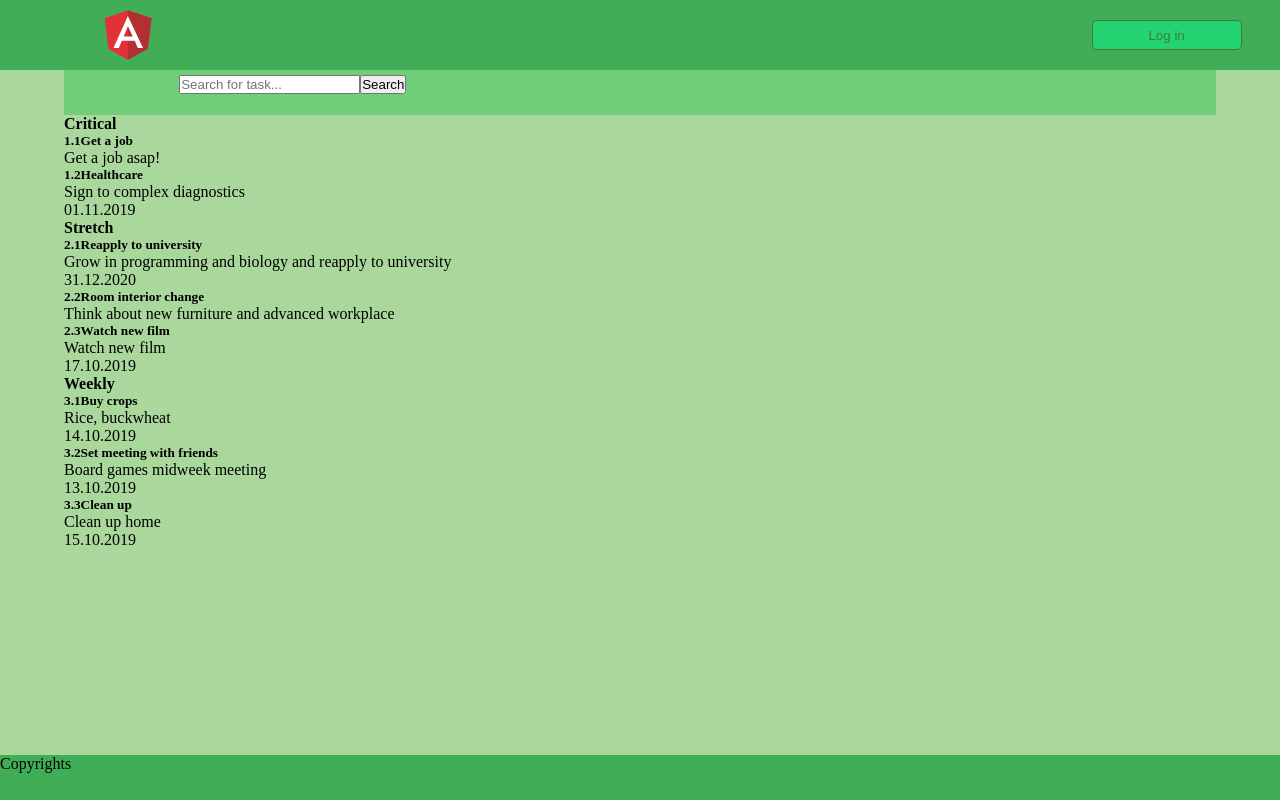
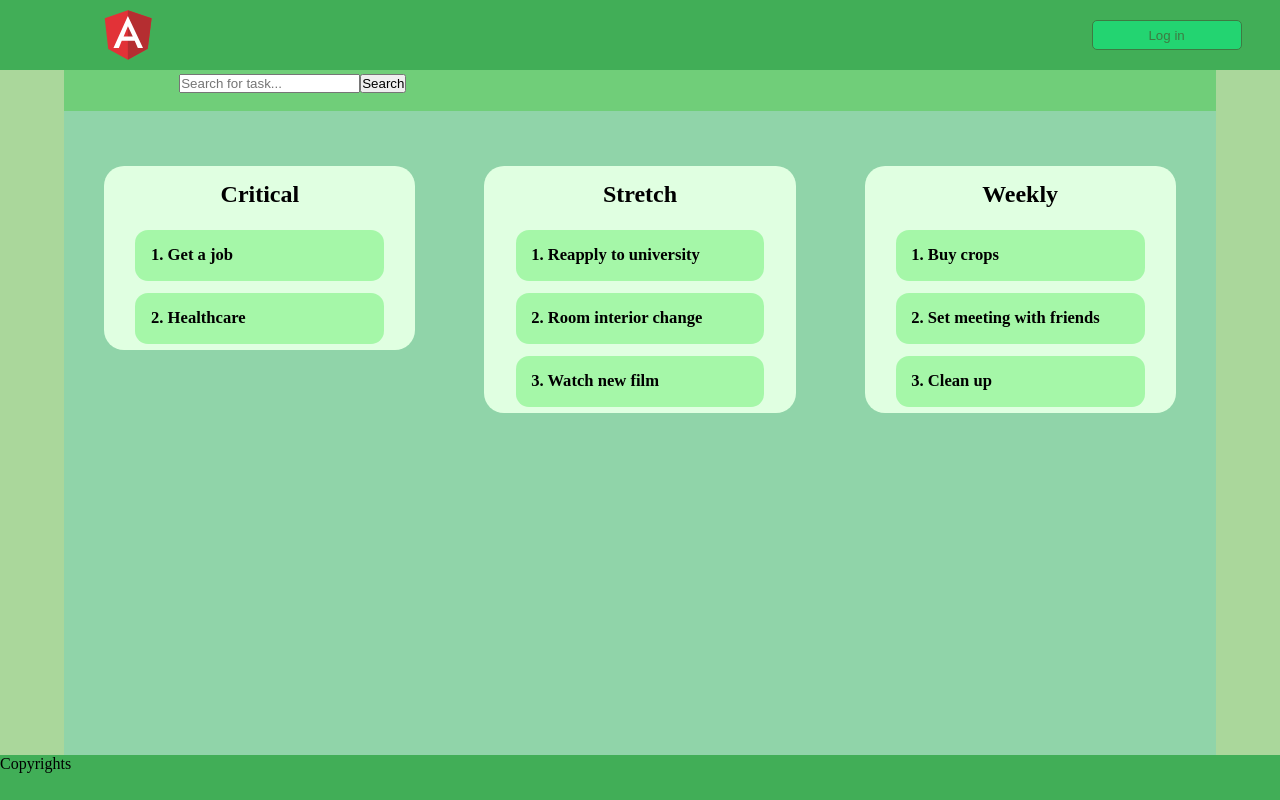
Before and after one commit to Zamtakaish/AngularJSLab, an Angular app in the folder jslab/: page / in a window 1280 px wide. Built offline with nearby package versions, Linux system fonts and the light colour scheme.

Commit message:
feat: add delete function, set card styles

```diff
--- a/jslab/src/app/board/board.component.css
+++ b/jslab/src/app/board/board.component.css
@@ -4,3 +4,34 @@
   align-items: center;
   background-color: #70ce79;
 }
+.main__card-list_wrapper{
+  height: 100%;
+  padding-top: 20px;
+  display: flex;
+  justify-content: center;
+  align-items: flex-start;
+  flex-wrap: wrap;
+  background-color: rgba(96, 206, 195, 0.35);
+}
+.main__card-list{
+  width: 27%;
+  margin: 3%;
+  display: flex;
+  flex-direction: column;
+  align-items: center;
+  border-radius: 20px;
+  background-color: #e0ffe1;
+}
+
+@media (max-width: 420px){
+  .main__card-list{
+    width: 90%;
+    margin: 0 2%;
+    padding: 3%;
+    display: flex;
+    flex-direction: column;
+    align-items: flex-start;
+    border-radius: 20px;
+    background-color: #e0ffe1;
+  }
+}
--- a/jslab/src/app/board/board.component.html
+++ b/jslab/src/app/board/board.component.html
@@ -1,4 +1,4 @@
 <app-toolbar class="main__toolbar" (passEvent)="saveTerm($event)"></app-toolbar>
-<div *ngFor="let cardList of cardLists">
-  <app-card-list [cardList] = cardList></app-card-list>
+<div class="main__card-list_wrapper">
+    <app-card-list class="main__card-list" *ngFor="let cardList of cardLists" [cardList] = cardList></app-card-list>
 </div>
--- a/jslab/src/app/board/card-list/card-list.component.css
+++ b/jslab/src/app/board/card-list/card-list.component.css
@@ -0,0 +1,14 @@
+.main__card-list__title{
+  padding: 5% 0;
+  font-size: 24px;
+}
+.main__card-list__card_wrapper{
+  width: 80%;
+  margin: 6px 0;
+  padding: 5%;
+  align-self: center;
+  box-sizing: border-box;
+  font-size: 18px;
+  border-radius: 13px;
+  background-color: rgba(136, 244, 141, 0.67);
+}
--- a/jslab/src/app/board/card-list/card-list.component.html
+++ b/jslab/src/app/board/card-list/card-list.component.html
@@ -1,4 +1,4 @@
-<h4 class="main__card-list_title">{{cardList.name}}</h4>
-<div class="main__card-list" id="{{cardList.id}}"  *ngFor="let card of cardList.cards">
-  <app-card [card]="card"></app-card>
-</div>
+<h4 class="main__card-list__title">{{cardList.name}}</h4>
+<app-card class="main__card-list__card_wrapper" id="{{cardList.id}}"
+          *ngFor="let card of cardList.cards"
+          [card]="card" (deleteEvent)="removeCard($event)"></app-card>
--- a/jslab/src/app/board/card-list/card-list.component.ts
+++ b/jslab/src/app/board/card-list/card-list.component.ts
@@ -24,4 +24,8 @@ export class CardListComponent implements OnInit, IBoard {
     this.cards = this.cardList.cards;
   }
 
+  removeCard(id: string) {
+    this.cardList.cards = this.cardList.cards.filter(item => item.id !== id);
+  }
+
 }
--- a/jslab/src/app/board/card-list/card/card.component.css
+++ b/jslab/src/app/board/card-list/card/card.component.css
@@ -0,0 +1,24 @@
+.main__card-list__card{
+  display: flex;
+  flex-direction: column;
+  justify-content: flex-start;
+  font-size: 20px;
+}
+
+.main__card-list__card p{
+  padding: 5%;
+  font-size: 16px;
+}
+.main__card-list__card__buttons{
+  margin-right: 5%;
+  align-self: flex-end;
+  display: flex;
+}
+.main__card-list__card__buttons button{
+  margin: 0 5%;
+  padding: 8px;
+  border: transparent;
+  border-radius: 7px;
+  background-color: #70ce79;
+  outline: none;
+}
--- a/jslab/src/app/board/card-list/card/card.component.html
+++ b/jslab/src/app/board/card-list/card/card.component.html
@@ -1,6 +1,10 @@
-<div class="main__card-list__card">
-  <h5 class="main__card-list__card_title"><span class="main__card-list__card_id">{{id}}</span>{{name}}</h5>
-  <p class="main__card-list__card_description">{{description}}</p>
-  <p *ngIf="dueDate">{{dueDate}}</p>
-  <p *ngIf="assignee">{{assignee}}</p>
+<div class="main__card-list__card" (click)="expandCard()">
+  <h5 class="main__card-list__card__title"><span class="main__card-list__card_id">{{id.slice(2)}}.</span> {{name}}</h5>
+  <p class="main__card-list__card__description" *ngIf="isActive">{{description}}</p>
+  <p class="main__card-list__card__due-date" *ngIf="dueDate && isActive">Due date: {{dueDate}}</p>
+  <p class="main__card-list__card__assignee" *ngIf="assignee && isActive">{{assignee}}</p>
+  <div class="main__card-list__card__buttons" *ngIf="isActive">
+    <button class="main__card-list__card__buttons__button_edit">Edit</button>
+    <button class="main__card-list__card__buttons__button_remove" (click)="emitDelete(id)">Remove</button>
+  </div>
 </div>
--- a/jslab/src/app/board/card-list/card/card.component.ts
+++ b/jslab/src/app/board/card-list/card/card.component.ts
@@ -1,4 +1,4 @@
-import { Component, OnInit, Input } from '@angular/core';
+import {Component, OnInit, Input, Output, EventEmitter} from '@angular/core';
 import ICard from "../../../models/Card";
 import IUser from "../../../models/User";
 
@@ -10,12 +10,16 @@ import IUser from "../../../models/User";
 export class CardComponent implements OnInit, ICard {
 
   @Input() card: ICard;
+  @Output() deleteEvent = new EventEmitter<string>();
 
   id: string;
   name: string;
   description: string;
   dueDate?: Date| string;
   assignee?: IUser;
+  isDone: boolean;
+
+  isActive: boolean;
 
   constructor() {
   }
@@ -26,6 +30,16 @@ export class CardComponent implements OnInit, ICard {
     this.description = this.card.description;
     this.dueDate = this.card.dueDate ? this.card.dueDate : undefined;
     this.assignee = this.card.assignee ? this.card.assignee : undefined;
+    this.isDone = false;
+    this.isActive = false;
+  }
+
+  expandCard() {
+    this.isActive = !this.isActive;
+  }
+
+  emitDelete(id: string) {
+    this.deleteEvent.emit(id);
   }
 
 }
--- a/jslab/src/app/data/mockCardList.ts
+++ b/jslab/src/app/data/mockCardList.ts
@@ -10,12 +10,14 @@ export const CARDLISTS: IBoard[] = [
         id: '1.1',
         name: 'Get a job',
         description: 'Get a job asap!',
+        isDone: false
       },
       {
         id: '1.2',
         name: 'Healthcare',
         description: 'Sign to complex diagnostics',
-        dueDate: '01.11.2019'
+        dueDate: '01.11.2019',
+        isDone: false
       }
     ]
   },
@@ -27,18 +29,21 @@ export const CARDLISTS: IBoard[] = [
         id: '2.1',
         name: 'Reapply to university',
         description: 'Grow in programming and biology and reapply to university',
-        dueDate: '31.12.2020'
+        dueDate: '31.12.2020',
+        isDone: false
       },
       {
         id: '2.2',
         name: 'Room interior change',
         description: 'Think about new furniture and advanced workplace',
+        isDone: false
       },
       {
         id: '2.3',
         name: 'Watch new film',
         description: 'Watch new film',
-        dueDate: '17.10.2019'
+        dueDate: '17.10.2019',
+        isDone: false
       }
     ]
   },
@@ -50,19 +55,22 @@ export const CARDLISTS: IBoard[] = [
         id: '3.1',
         name: 'Buy crops',
         description: 'Rice, buckwheat',
-        dueDate: '14.10.2019'
+        dueDate: '14.10.2019',
+        isDone: false
       },
       {
         id: '3.2',
         name: 'Set meeting with friends',
         description: 'Board games midweek meeting',
-        dueDate: '13.10.2019'
+        dueDate: '13.10.2019',
+        isDone: false
       },
       {
         id: '3.3',
         name: 'Clean up',
         description: 'Clean up home',
-        dueDate: '15.10.2019'
+        dueDate: '15.10.2019',
+        isDone: false
       }
     ]
   },
--- a/jslab/src/app/models/Card.ts
+++ b/jslab/src/app/models/Card.ts
@@ -6,4 +6,5 @@ export default interface ICard {
   description: string;
   dueDate?: Date| string;
   assignee?: IUser;
+  isDone: boolean;
 }
```
